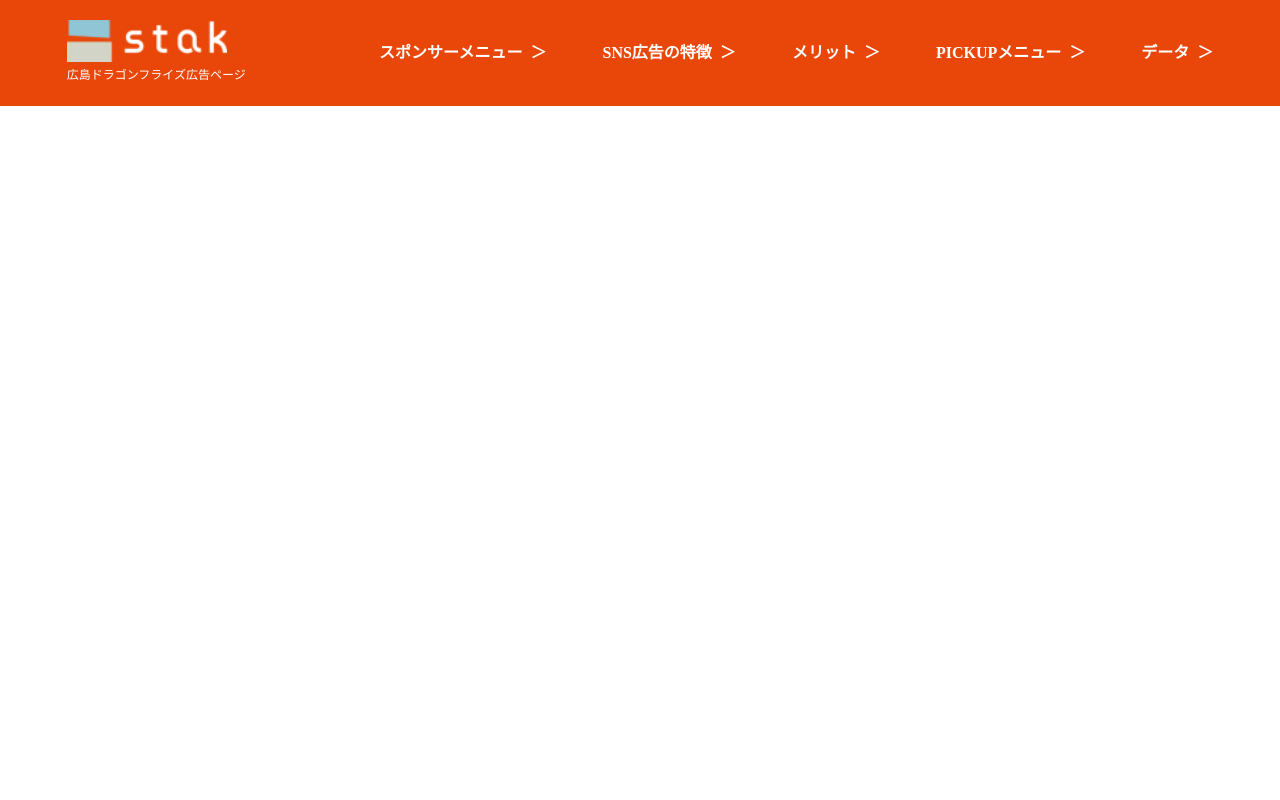
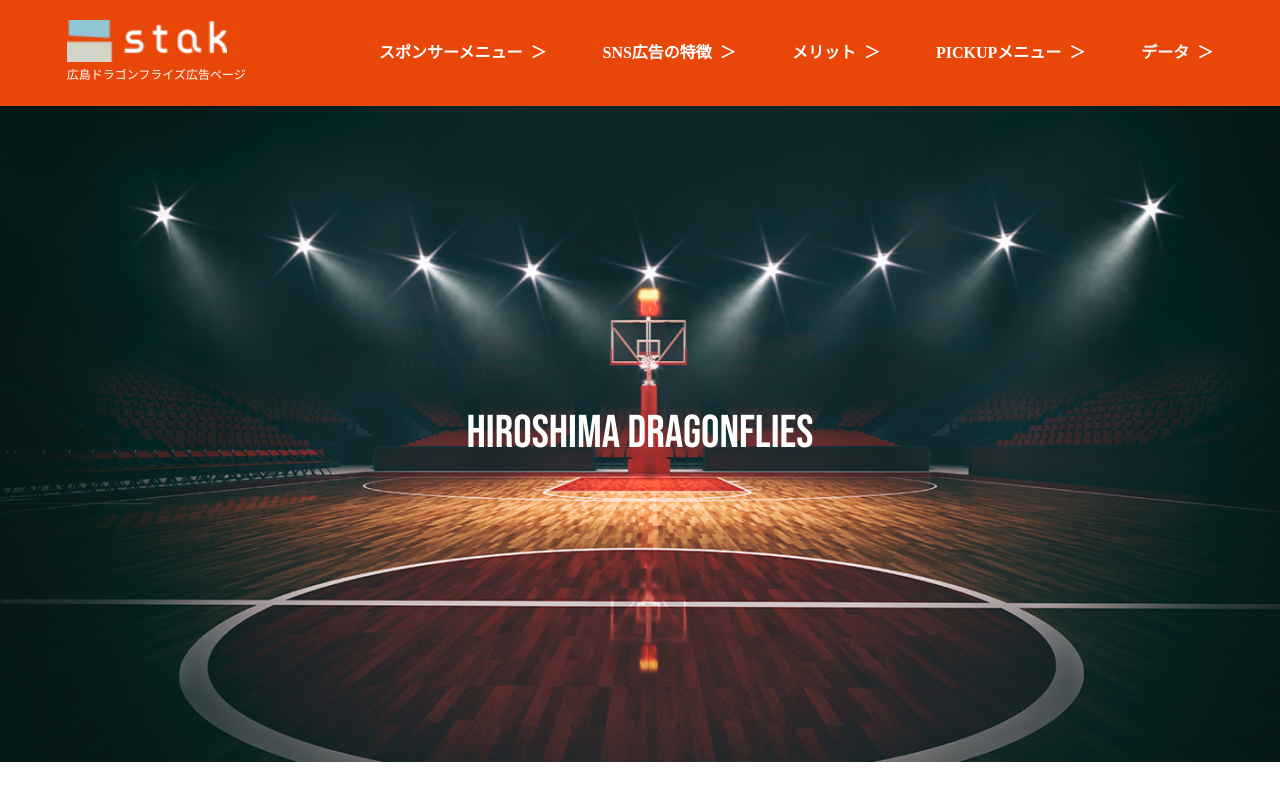
Before and after one commit to koichi-omae/stak-lp-coding, a Next.js app: page / in a window 1280 px wide. Built offline with nearby package versions, Linux system fonts and the light colour scheme.

Commit message:
HEROの作成

```diff
--- a/src/app/page.tsx
+++ b/src/app/page.tsx
@@ -1,5 +1,11 @@
 import PageHeaderContainer from '@/components/Common/PageHeader';
+import HeroContainer from '@/components/Index/Hero/Hero';
 
 export default function Home() {
-  return <PageHeaderContainer />;
+  return (
+    <>
+      <PageHeaderContainer />
+      <HeroContainer />
+    </>
+  );
 }
--- /dev/null
+++ b/src/components/Index/Hero/Hero.tsx
@@ -0,0 +1,13 @@
+import { Bebas_Neue } from 'next/font/google';
+
+function HeroPresentation() {
+  return (
+    <div className='flex h-[656px] items-center justify-center bg-hero-pattern bg-auto'>
+      <h2 className='font-bebas text-[46px] text-white'>HIROSHIMA DRAGONFLIES</h2>
+    </div>
+  );
+}
+
+export default function HeroContainer() {
+  return <HeroPresentation />;
+}
```
